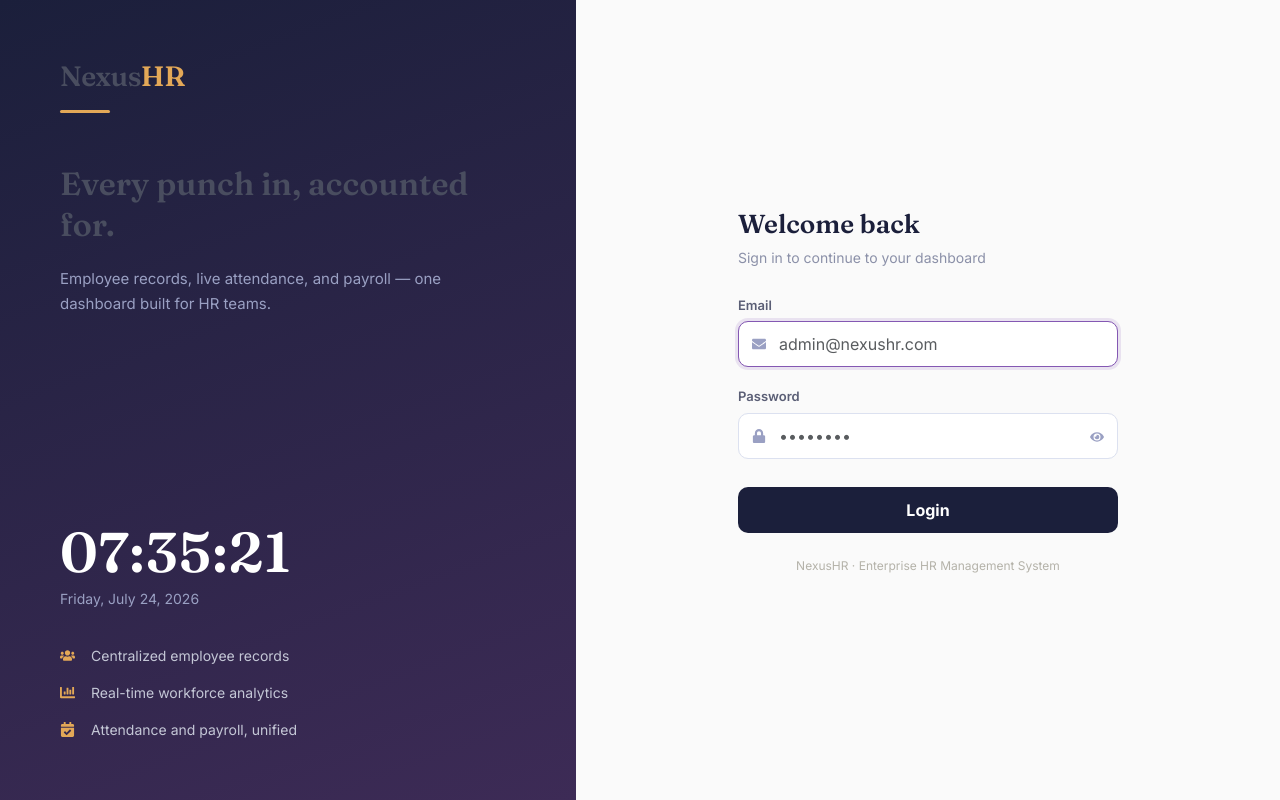
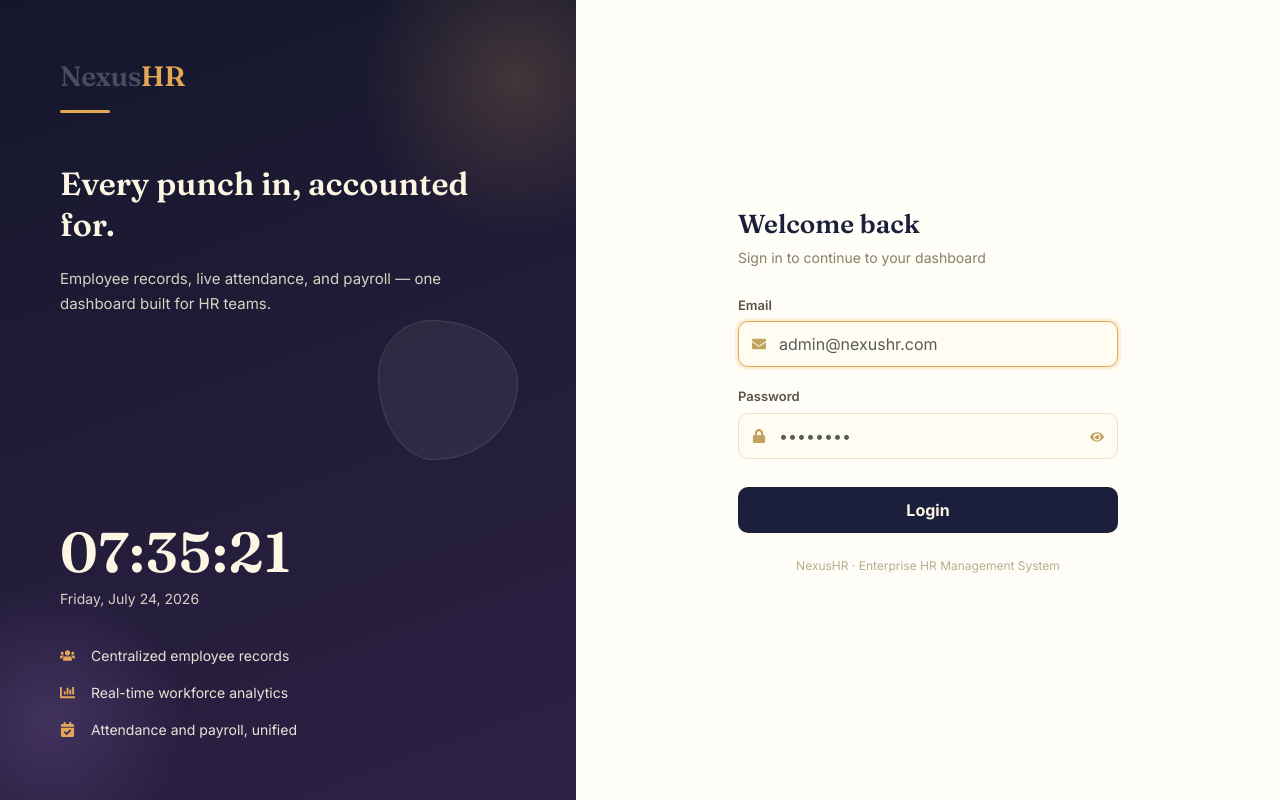
Before and after one commit to 2005-Rajat/nexushr-frontend, a React (Vite) app: page / in a window 1280 px wide. Built offline with nearby package versions, Linux system fonts and the light colour scheme.

Commit message:
frontend improved

```diff
--- a/src/pages/Login.jsx
+++ b/src/pages/Login.jsx
@@ -97,12 +97,35 @@ function Login() {
 
         <div className="d-flex" style={{ height: "100vh", width: "100%", fontFamily: "'Inter', sans-serif" }}>
 
+            <style>{`
+                @keyframes floatBlobOne {
+                    0%   { transform: translate(0px, 0px) scale(1); }
+                    33%  { transform: translate(30px, -40px) scale(1.08); }
+                    66%  { transform: translate(-20px, 20px) scale(0.95); }
+                    100% { transform: translate(0px, 0px) scale(1); }
+                }
+                @keyframes floatBlobTwo {
+                    0%   { transform: translate(0px, 0px) scale(1); }
+                    50%  { transform: translate(-35px, 30px) scale(1.12); }
+                    100% { transform: translate(0px, 0px) scale(1); }
+                }
+                @keyframes floatBlobThree {
+                    0%   { transform: translate(0px, 0px) rotate(0deg); }
+                    50%  { transform: translate(20px, -25px) rotate(8deg); }
+                    100% { transform: translate(0px, 0px) rotate(0deg); }
+                }
+                .login-input:focus {
+                    border-color: #E3A857 !important;
+                    box-shadow: 0 0 0 3px rgba(227, 168, 87, 0.18) !important;
+                }
+            `}</style>
+
             {/* Left brand panel */}
             <div
                 className="d-none d-md-flex flex-column justify-content-between"
                 style={{
                     width: "45%",
-                    background: "linear-gradient(160deg, #1B1F3B 0%, #3D2B56 100%)",
+                    background: "linear-gradient(160deg, #14172B 0%, #2E2145 100%)",
                     padding: "60px",
                     color: "#fff",
                     position: "relative",
@@ -110,7 +133,49 @@ function Login() {
                 }}
             >
 
-                <div>
+                {/* Animated background shapes */}
+                <div
+                    style={{
+                        position: "absolute",
+                        top: "-80px",
+                        right: "-100px",
+                        width: "320px",
+                        height: "320px",
+                        borderRadius: "50%",
+                        background: "radial-gradient(circle, rgba(227,168,87,0.20) 0%, rgba(227,168,87,0) 70%)",
+                        animation: "floatBlobOne 14s ease-in-out infinite",
+                        pointerEvents: "none"
+                    }}
+                />
+                <div
+                    style={{
+                        position: "absolute",
+                        bottom: "-60px",
+                        left: "-90px",
+                        width: "280px",
+                        height: "280px",
+                        borderRadius: "50%",
+                        background: "radial-gradient(circle, rgba(160,122,209,0.22) 0%, rgba(160,122,209,0) 70%)",
+                        animation: "floatBlobTwo 18s ease-in-out infinite",
+                        pointerEvents: "none"
+                    }}
+                />
+                <div
+                    style={{
+                        position: "absolute",
+                        top: "40%",
+                        right: "10%",
+                        width: "140px",
+                        height: "140px",
+                        borderRadius: "38% 62% 60% 40% / 40% 45% 55% 60%",
+                        background: "rgba(255, 249, 230, 0.06)",
+                        border: "1px solid rgba(255, 249, 230, 0.10)",
+                        animation: "floatBlobThree 20s ease-in-out infinite",
+                        pointerEvents: "none"
+                    }}
+                />
+
+                <div style={{ position: "relative", zIndex: 1 }}>
 
                     <h2
                         style={{
@@ -139,20 +204,21 @@ function Login() {
                             fontWeight: 600,
                             fontSize: "32px",
                             lineHeight: "1.3",
-                            marginBottom: "20px"
+                            marginBottom: "20px",
+                            color: "#FDF6E3"
                         }}
                     >
                         Every punch in, accounted for.
                     </h1>
 
-                    <p style={{ color: "#9AA0C3", fontSize: "15px", lineHeight: "1.7" }}>
+                    <p style={{ color: "#D8D2C4", fontSize: "15px", lineHeight: "1.7" }}>
                         Employee records, live attendance, and payroll — one dashboard built for HR teams.
                     </p>
 
                 </div>
 
                 {/* Signature: live clock, tied to punch-based attendance */}
-                <div>
+                <div style={{ position: "relative", zIndex: 1 }}>
 
                     <div
                         style={{
@@ -160,7 +226,7 @@ function Login() {
                             fontSize: "56px",
                             fontWeight: 600,
                             letterSpacing: "1px",
-                            color: "#fff",
+                            color: "#FDF6E3",
                             fontVariantNumeric: "tabular-nums",
                             lineHeight: 1
                         }}
@@ -168,23 +234,23 @@ function Login() {
                         {timeString}
                     </div>
 
-                    <p style={{ color: "#9AA0C3", fontSize: "14px", marginTop: "8px", marginBottom: "36px" }}>
+                    <p style={{ color: "#D8D2C4", fontSize: "14px", marginTop: "8px", marginBottom: "36px" }}>
                         {dateString}
                     </p>
 
                     <div className="d-flex align-items-center gap-3 mb-3">
                         <FaUsers color="#E3A857" size={15} style={{ flexShrink: 0 }} />
-                        <span style={{ color: "#C4C7D6", fontSize: "14px" }}>Centralized employee records</span>
+                        <span style={{ color: "#E9E4D8", fontSize: "14px" }}>Centralized employee records</span>
                     </div>
 
                     <div className="d-flex align-items-center gap-3 mb-3">
                         <FaChartBar color="#E3A857" size={15} style={{ flexShrink: 0 }} />
-                        <span style={{ color: "#C4C7D6", fontSize: "14px" }}>Real-time workforce analytics</span>
+                        <span style={{ color: "#E9E4D8", fontSize: "14px" }}>Real-time workforce analytics</span>
                     </div>
 
                     <div className="d-flex align-items-center gap-3">
                         <FaCalendarCheck color="#E3A857" size={15} style={{ flexShrink: 0 }} />
-                        <span style={{ color: "#C4C7D6", fontSize: "14px" }}>Attendance and payroll, unified</span>
+                        <span style={{ color: "#E9E4D8", fontSize: "14px" }}>Attendance and payroll, unified</span>
                     </div>
 
                 </div>
@@ -194,7 +260,7 @@ function Login() {
             {/* Right form panel */}
             <div
                 className="d-flex flex-column justify-content-center align-items-center flex-grow-1"
-                style={{ background: "#FAFAFA", padding: "40px" }}
+                style={{ background: "#FFFDF7", padding: "40px" }}
             >
 
                 <div style={{ width: "100%", maxWidth: "380px" }}>
@@ -211,7 +277,7 @@ function Login() {
                         Welcome back
                     </h2>
 
-                    <p style={{ color: "#8B90A8", fontSize: "14px", marginBottom: "28px" }}>
+                    <p style={{ color: "#8A7F63", fontSize: "14px", marginBottom: "28px" }}>
                         Sign in to continue to your dashboard
                     </p>
 
@@ -230,19 +296,19 @@ function Login() {
                         </div>
                     )}
 
-                    <label style={{ fontSize: "13px", fontWeight: 600, color: "#5A5E75", marginBottom: "6px", display: "block" }}>
+                    <label style={{ fontSize: "13px", fontWeight: 600, color: "#5C5440", marginBottom: "6px", display: "block" }}>
                         Email
                     </label>
 
                     <div style={{ position: "relative", marginBottom: "20px" }}>
                         <FaEnvelope
                             size={14}
-                            color="#9AA0C3"
+                            color="#C2A25F"
                             style={{ position: "absolute", top: "50%", left: "14px", transform: "translateY(-50%)" }}
                         />
                         <input
-                            className="form-control"
-                            style={{ paddingLeft: "40px", height: "46px" }}
+                            className="form-control login-input"
+                            style={{ paddingLeft: "40px", height: "46px", background: "#FFFCF2", border: "1px solid #EAE2C9" }}
                             placeholder="admin@nexushr.com"
                             name="email"
                             value={login.email}
@@ -252,20 +318,20 @@ function Login() {
                         />
                     </div>
 
-                    <label style={{ fontSize: "13px", fontWeight: 600, color: "#5A5E75", marginBottom: "6px", display: "block" }}>
+                    <label style={{ fontSize: "13px", fontWeight: 600, color: "#5C5440", marginBottom: "6px", display: "block" }}>
                         Password
                     </label>
 
                     <div style={{ position: "relative", marginBottom: "28px" }}>
                         <FaLock
                             size={14}
-                            color="#9AA0C3"
+                            color="#C2A25F"
                             style={{ position: "absolute", top: "50%", left: "14px", transform: "translateY(-50%)" }}
                         />
                         <input
                             type={showPassword ? "text" : "password"}
-                            className="form-control"
-                            style={{ paddingLeft: "40px", paddingRight: "40px", height: "46px" }}
+                            className="form-control login-input"
+                            style={{ paddingLeft: "40px", paddingRight: "40px", height: "46px", background: "#FFFCF2", border: "1px solid #EAE2C9" }}
                             placeholder="••••••••"
                             name="password"
                             value={login.password}
@@ -278,7 +344,7 @@ function Login() {
                             aria-label={showPassword ? "Hide password" : "Show password"}
                             style={{
                                 position: "absolute", top: "50%", right: "14px", transform: "translateY(-50%)",
-                                background: "none", border: "none", padding: 0, color: "#9AA0C3", cursor: "pointer"
+                                background: "none", border: "none", padding: 0, color: "#C2A25F", cursor: "pointer"
                             }}
                         >
                             {showPassword ? <FaEyeSlash size={14} /> : <FaEye size={14} />}
@@ -290,7 +356,7 @@ function Login() {
                         style={{
                             height: "46px",
                             background: "#1B1F3B",
-                            color: "#fff",
+                            color: "#FDF6E3",
                             border: "none",
                             opacity: loading ? 0.7 : 1
                         }}
@@ -300,7 +366,7 @@ function Login() {
                         {loading ? "Signing in..." : "Login"}
                     </button>
 
-                    <p className="text-center mt-4" style={{ fontSize: "12px", color: "#B4B2A9" }}>
+                    <p className="text-center mt-4" style={{ fontSize: "12px", color: "#B8AD8E" }}>
                         NexusHR · Enterprise HR Management System
                     </p>
 
```
